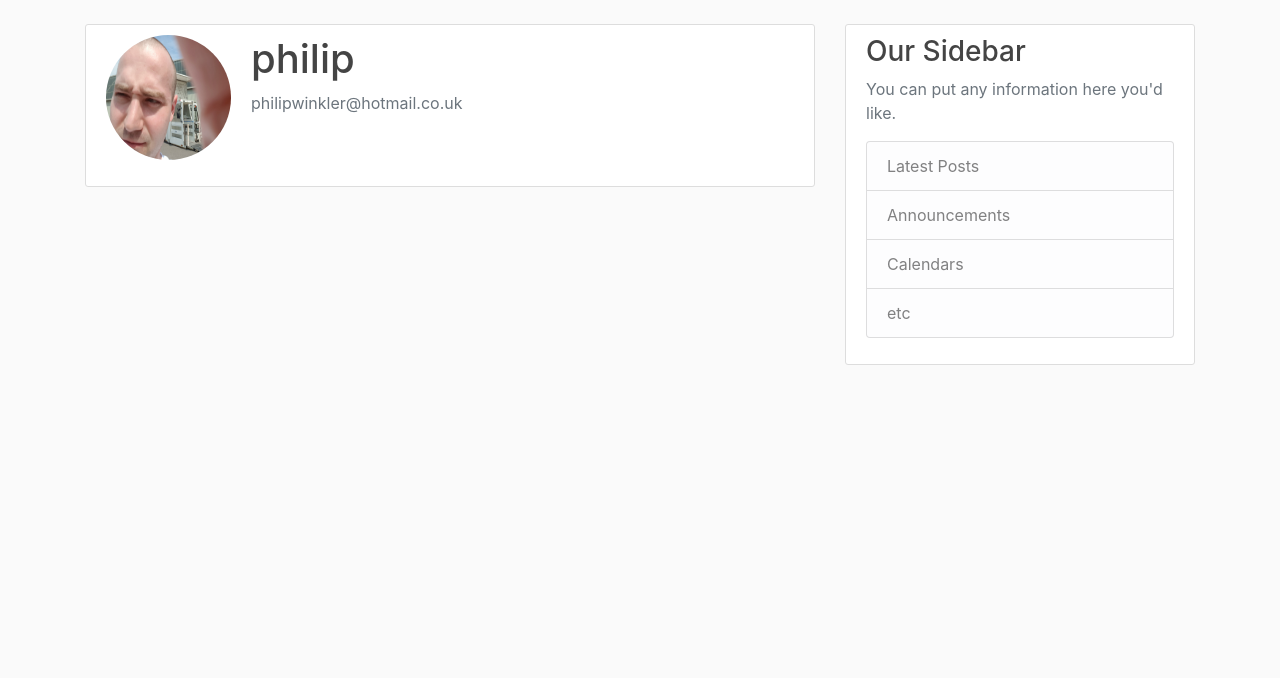
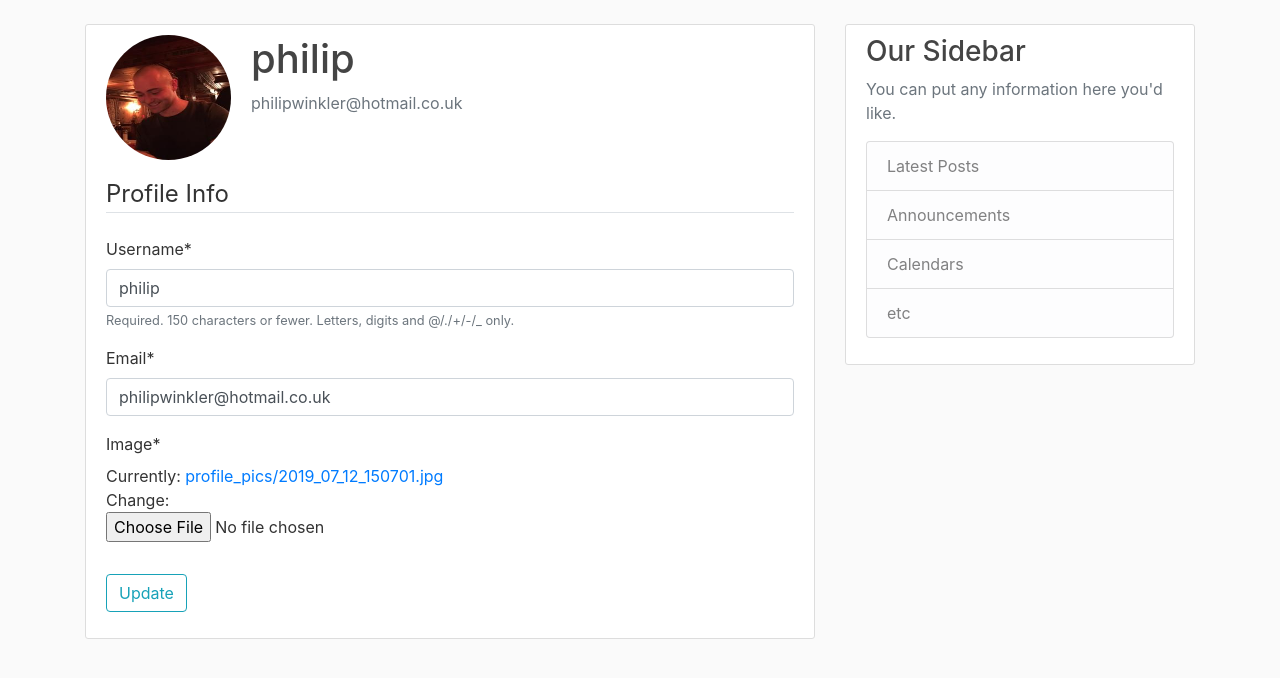
Before and after one commit to pnwinkler/Django-blog, a Django app: page /profile/ in a window 1280 px wide. Shown: the part 56-734 px from the top of the page. Run offline with Django 3.2, Linux system fonts and the light colour scheme; a user stored in the database is signed in; data comes from the database, SQL or seed files in the repository; both versions use the stored data as it was after the commit; some libraries are stand-ins or nearby versions.

Commit message:
Allow users to update their profile

```diff
--- a/blog/templates/blog/home.html
+++ b/blog/templates/blog/home.html
@@ -3,6 +3,7 @@
 {% block content %}
     {% for post in posts %}
         <article class="media content-section">
+            <img class="rounded-circle article-img" src="{{ post.author.profile.image.url }}">
             <div class="media-body">
                 <div class="article-metadata">
                   <a class="mr-2" href="#">{{ post.author }}</a>
--- a/users/forms.py
+++ b/users/forms.py
@@ -1,6 +1,7 @@
 from django import forms
 from django.contrib.auth.models import User
 from django.contrib.auth.forms import UserCreationForm
+from .models import Profile
 
 
 class UserRegisterForm(UserCreationForm):
@@ -11,3 +12,17 @@ class UserRegisterForm(UserCreationForm):
         # and keeps them in one place.
         model = User
         fields = ['username', 'email', 'password1', 'password2']
+
+
+class UserUpdateForm(forms.ModelForm):
+    email = forms.EmailField(required=True)
+
+    class Meta:
+        model = User
+        fields = ['username', 'email']
+
+
+class ProfileUpdateForm(forms.ModelForm):
+    class Meta:
+        model = Profile
+        fields = ['image']
--- a/users/models.py
+++ b/users/models.py
@@ -1,5 +1,8 @@
+# room to expand: delete images once a user changes their profile
 from django.db import models
 from django.contrib.auth.models import User
+from PIL import Image
+
 
 class Profile(models.Model):
     # one profile for one user. If user is deleted, delete profile.
@@ -9,3 +12,14 @@ class Profile(models.Model):
 
     def __str__(self):
         return f"{self.user.username} Profile"
+
+    # overwrite save method so we can compress image
+    def save(self):
+        super().save()
+
+        img = Image.open(self.image.path)
+
+        if img.height > 300 or img.width > 300:
+            output_size = (300, 300)
+            img.thumbnail(output_size)
+            img.save(self.image.path)
--- a/users/templates/users/profile.html
+++ b/users/templates/users/profile.html
@@ -10,6 +10,17 @@
                 <p class="text-secondary">{{ user.email }}</p>
             </div>
         </div>
+<!--        need the enctype otherwise the image won't save! The image won't be passed properly -->
+        <form method="POST" enctype="multipart/form-data">
+            {% csrf_token %}
+            <fieldset class="form-group">
+                <legend class="border-bottom mb-4">Profile Info</legend>
+                {{ u_form|crispy }}
+                {{ p_form|crispy }}
+            </fieldset>
+            <div class="form-group">
+                <button class="btn btn-outline-info" type="submit">Update</button>
+            </div>
+        </form>
     </div>
-
 {% endblock content %}
--- a/users/views.py
+++ b/users/views.py
@@ -1,7 +1,7 @@
 from django.shortcuts import render, redirect
 from django.contrib import messages
 from django.contrib.auth.decorators import login_required
-from .forms import UserRegisterForm
+from .forms import UserRegisterForm, UserUpdateForm, ProfileUpdateForm
 
 
 def register(request):
@@ -24,4 +24,31 @@ def register(request):
 
 @login_required
 def profile(request):
-    return render(request, 'users/profile.html')
+    if request.method == 'POST':
+        u_form = UserUpdateForm(request.POST, instance=request.user)
+        # request.FILES will include the user's uploaded image
+        p_form = ProfileUpdateForm(request.POST,
+                                   request.FILES,
+                                   instance=request.user.profile)
+        if u_form.is_valid() and p_form.is_valid():
+            u_form.save()
+            p_form.save()
+            messages.success(request, f'Your account has been updated!')
+            # because of 'post get redirect pattern', we want to redirect here.
+            # otherwise reloading the page causes a...
+            # "are you sure you want to? [...] stuff will be resubmitted" message
+            # (makes reloading submit a GET request, and not a POST request)
+            return redirect('profile')
+
+    else:
+        # these params mean that the fields in these forms are auto filled
+        # with current user's data.
+        u_form = UserUpdateForm(instance=request.user)
+        p_form = ProfileUpdateForm(instance=request.user.profile)
+
+    context = {
+        'u_form': u_form,
+        'p_form': p_form
+    }
+
+    return render(request, 'users/profile.html', context)
```
Also changed, not shown: README.md, db.sqlite3, media/profile_pics/2019_07_12_150701.jpg, media/profile_pics/2020-10-17-221331_1920x1080_scrot.png. Lines whose indentation alone changed are shown as unchanged.
